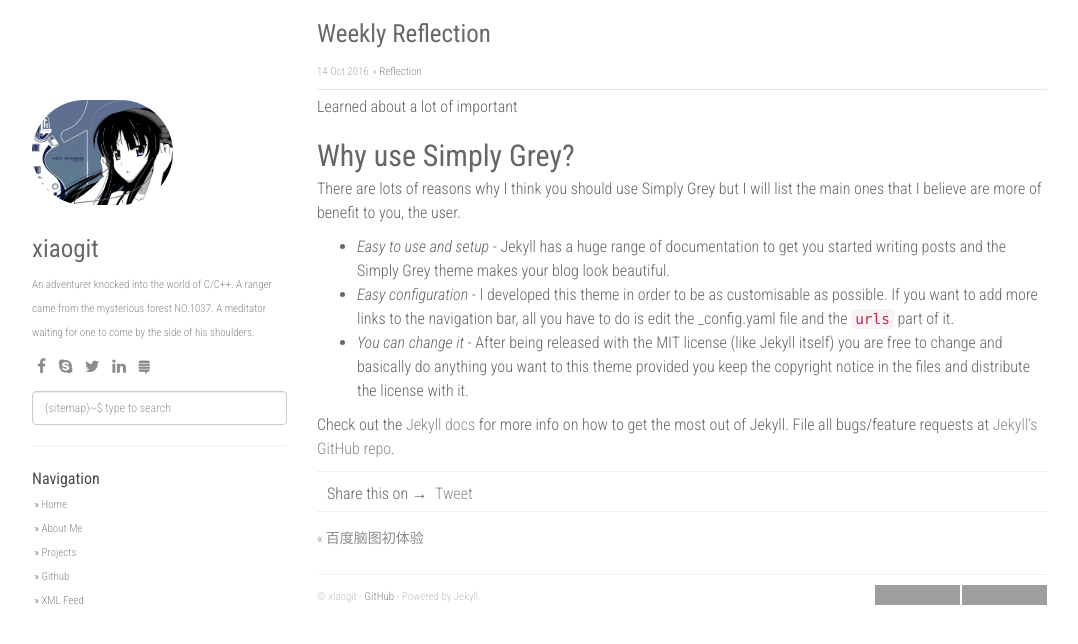
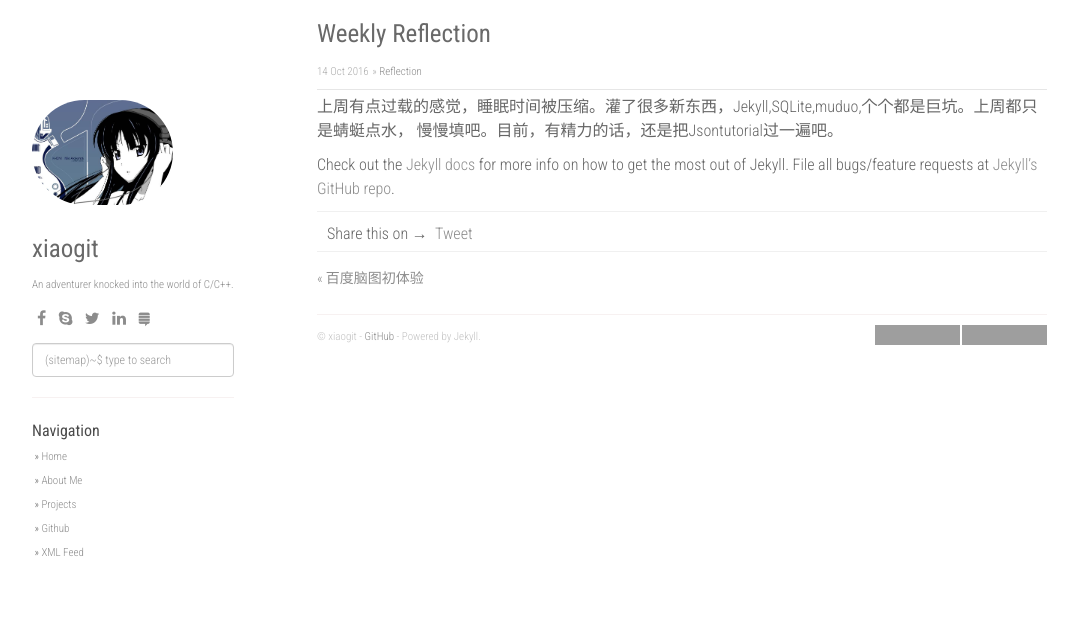
Before and after one commit to xiaogit/xiaogit.github.io, a Jekyll site: the page built from _posts/2016-10-15-Weekly Reflection.markdown, in a window 1280 px wide. Shown: the top 644 px of the page, without its empty margins (53-1131 px from the left). Built offline with Jekyll 4.4.1, drawn with Linux system fonts in a browser that asks for light colours; nearby versions of some CDN libraries; comment, search, counter and statistics services are not loaded; grey boxes are pictures that could not be loaded.

Commit message:
revise about context

```diff
--- a/_config.yml
+++ b/_config.yml
@@ -2,7 +2,7 @@
 description: My Personal Stack Problems
 author: xiaogit
 github: https://github.com/xiaogit
-about: An adventurer knocked into the world of C/C++. A ranger came from the mysterious forest NO.1037. A meditator waiting for one to come by the side of his shoulders.
+about: An adventurer knocked into the world of C/C++.
 disqus_shortname: stackproblems
 google_analytics: UA-XXXXXXXX-Y
 
--- a/_posts/2016-10-15-Weekly Reflection.markdown
+++ b/_posts/2016-10-15-Weekly Reflection.markdown
@@ -4,14 +4,8 @@
 date:   2016-10-15 00:18:23 +0700
 categories: [Reflection]
 ---
-Learned about a lot of important
+上周有点过载的感觉，睡眠时间被压缩。灌了很多新东西，Jekyll,SQLite,muduo,个个都是巨坑。上周都只是蜻蜓点水， 慢慢填吧。目前，有精力的话，还是把Jsontutorial过一遍吧。
 
-## Why use Simply Grey?
-There are lots of reasons why I think you should use Simply Grey but I will list the main ones that I believe are more of benefit to you, the user.
-
-+	<em>Easy to use and setup</em> - Jekyll has a huge range of documentation to get you started writing posts and the Simply Grey theme makes your blog look beautiful.
-+	<em>Easy configuration</em> - I developed this theme in order to be as customisable as possible. If you want to add more links to the navigation bar, all you have to do is edit the _config.yaml file and the `urls` part of it.
-+	<em>You can change it</em> - After being released with the MIT license (like Jekyll itself) you are free to change and basically do anything you want to this theme provided you keep the copyright notice in the files and distribute the license with it.
 
 
 
```
Also changed, not shown: _posts/2016-10-15-Mindmap-BaiduNaotu.markdown (+11 -0 lines), about.md (+1 -1 lines).
